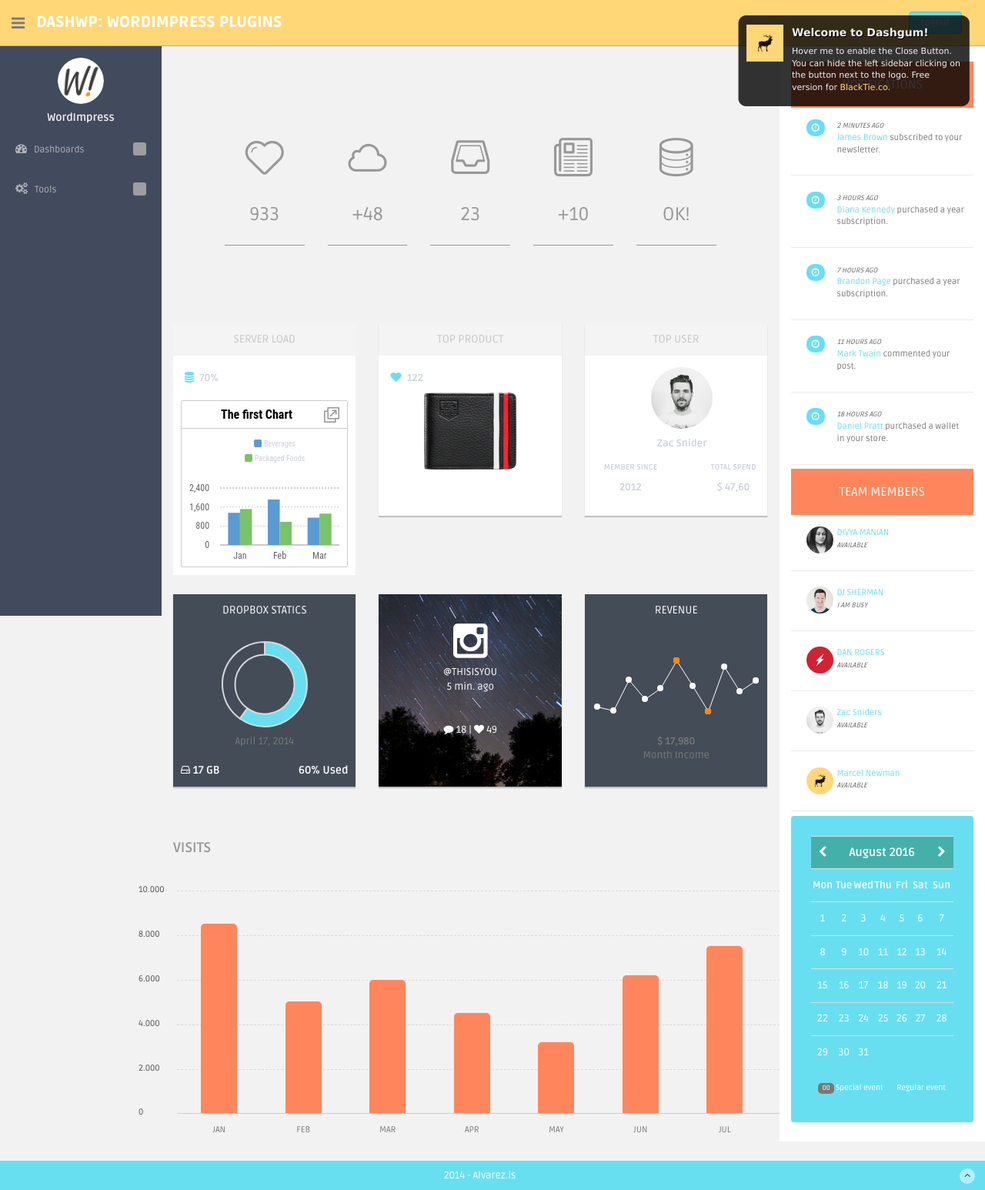
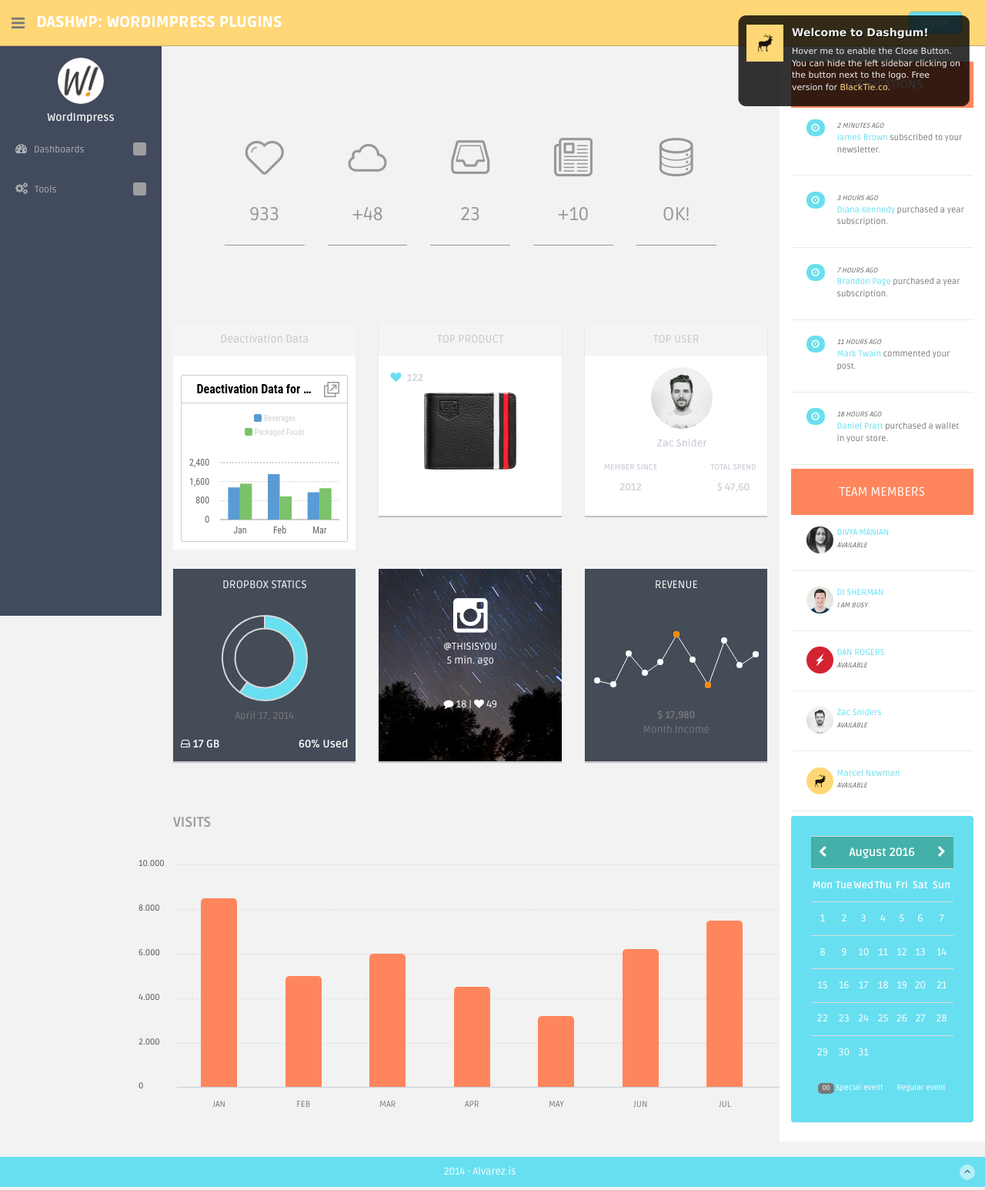
Before and after one commit to mathetos/dashwp, a PHP site: page / in a window 1280 px wide. Shown: the whole page at 77% size. Run offline with PHP 8.4, Linux system fonts and the light colour scheme; some libraries are stand-ins or nearby versions; grey boxes are pictures that could not be loaded.

Commit message:
Minor edits to styles and markup.

```diff
--- a/assets/css/style.css
+++ b/assets/css/style.css
@@ -989,7 +989,8 @@ PANELS CONFIGURATIONS
 	box-shadow: 0 2px 1px rgba(0, 0, 0, 0.2);
 }
 
-.pn:hover {
+.pn:hover,
+.white-panel:hover {
 	box-shadow: 2px 3px 2px rgba(0, 0, 0, 0.3);
 
 }
--- a/dashboards/give-dashboard.php
+++ b/dashboards/give-dashboard.php
@@ -12,6 +12,7 @@ class SalesDashboard extends EmbeddedDashboard {
         $chart->setLabels (["Jan", "Feb", "Mar"]);
         $chart->addSeries ("beverages", "Beverages", array(1355, 1916, 1150));
         $chart->addSeries ("packaged_foods", "Packaged Foods", array(1513, 976, 1321));
+        $chart->setCaption ("Deactivation Data for Give");
 
         $this->addComponent ($chart);
     }
--- a/index.php
+++ b/index.php
@@ -72,13 +72,8 @@ include( 'sidebar.php' );
                       	<div class="col-md-4 col-sm-4 mb">
                       		<div class="white-panel">
                       			<div class="white-header">
-						  			<h5>SERVER LOAD</h5>
+						  			<h5>Deactivation Data</h5>
                       			</div>
-								<div class="row">
-									<div class="col-sm-6 col-xs-6 goleft">
-										<p><i class="fa fa-database"></i> 70%</p>
-									</div>
-	                      		</div>
 								<div class="give-dashboard">
                                     <?php
                                         $db = new SalesDashboard ();
--- a/sidebar.php
+++ b/sidebar.php
@@ -29,12 +29,11 @@ global $_rfConfig;
                 <ul class="sub">
                     <?php
                     $files = scandir( DASHWP_PATH . '/dashboards/');
+
                     foreach($files as $file) {
-                        //do your work here
-                        $name = basename($file);         // $file is set to "index.php"
                         $name = basename($file, "-dashboard.php"); // $file is set to "index"
 
-                        echo '<li><a href="' . $file . '">' . $name . '</a></li>';
+                        echo '<li><a href="' . $file . '">' . ucwords($name) . '</a></li>';
                     }
                     ?>
 
```
